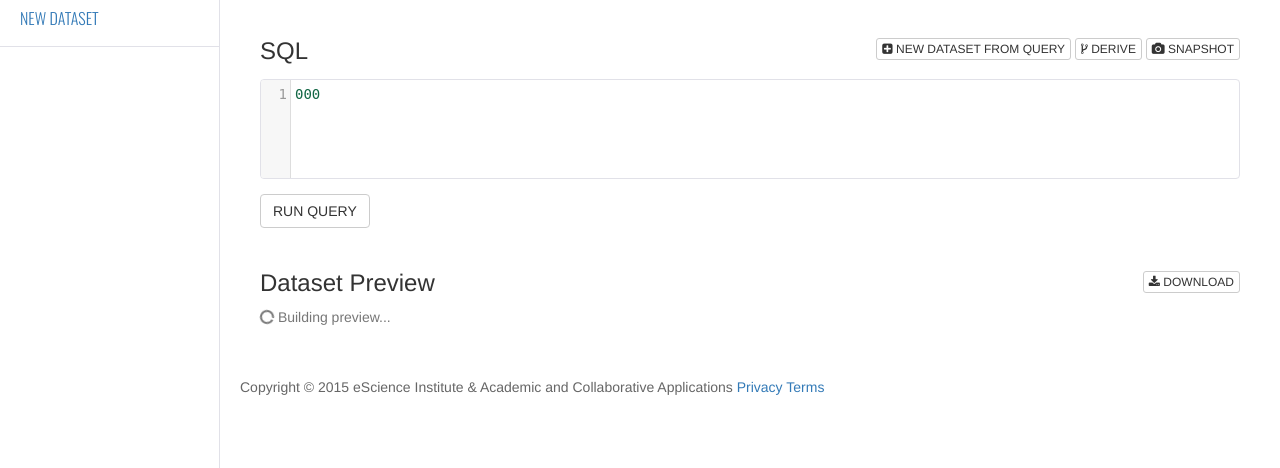
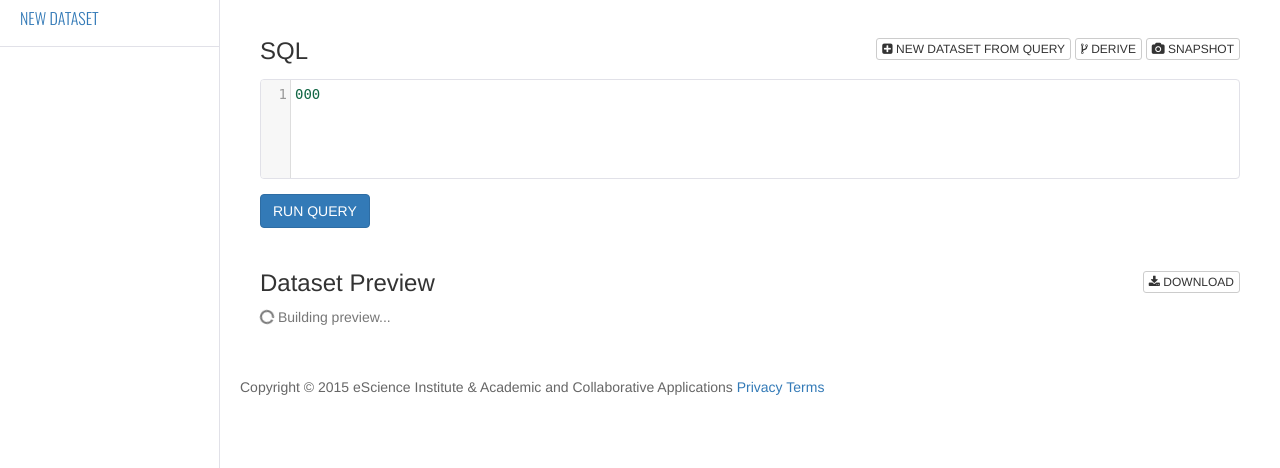
Before and after one commit to uw-it-aca/sqlshare, a Django app: template sqlshare_web/templates/sqlshare_web/detail.html in a window 1280 px wide. Shown: the part 236-704 px from the top of the page. Run offline with Django 3.2, Linux system fonts and the light colour scheme; the template is opened without the code that fills it: most values are stand-ins (such as "Sample title", 1, 10 or a date in 2020); style sheets or scripts are compiled from the project's sources; some libraries are stand-ins or nearby versions.

Commit message:
Button styling for snapshot.

```diff
--- a/sqlshare_web/templates/sqlshare_web/detail.html
+++ b/sqlshare_web/templates/sqlshare_web/detail.html
@@ -40,7 +40,7 @@
     </div>
 
     <div style="margin-bottom:1em;">
-        <button type="button" class="btn btn-default" id="run_query">RUN QUERY</button>
+        <button type="button" class="btn btn-primary" id="run_query">RUN QUERY</button>
         <button type="button" class="btn btn-default" id="update_dataset_sql" style="display: none;">UPDATE DATASET</button>
     </div>
 
@@ -57,7 +57,7 @@
         <input type="hidden" name="show_initial" value="1" />
         <button type="button" class="btn btn-default btn-xs" id="new_dataset_derive"><i class="fa fa-code-fork"></i> <span>DERIVE</span></button>
         </form>
-        <span type="button" class="btn btn-default btn-xs" id=""><a href="{{ snapshot_url }}"><i class="fa fa-camera"></i> <span>SNAPSHOT</span></a></span>
+        <a href="{{ snapshot_url }}" class="btn btn-default btn-xs"><i class="fa fa-camera"></i> <span>SNAPSHOT</span></a>
     </div>
 </div>
 
--- a/sqlshare_web/templates/sqlshare_web/snapshot.html
+++ b/sqlshare_web/templates/sqlshare_web/snapshot.html
@@ -29,8 +29,8 @@
         </label>
     </div>
 
-    <button class="btn btn-default" type="submit">Submit</button>
-    <span type="button" class="btn btn-default btn-xs" id=""><a href="{{ dataset_url }}"><i class="fa fa-camera"></i> <span>Cancel</span></a></span>
+    <button class="btn btn-primary" type="submit">Submit</button>
+    <a href="{{ dataset_url }}" class="btn btn-default"><span>Cancel</span></a>
 
 </form>
 
```
